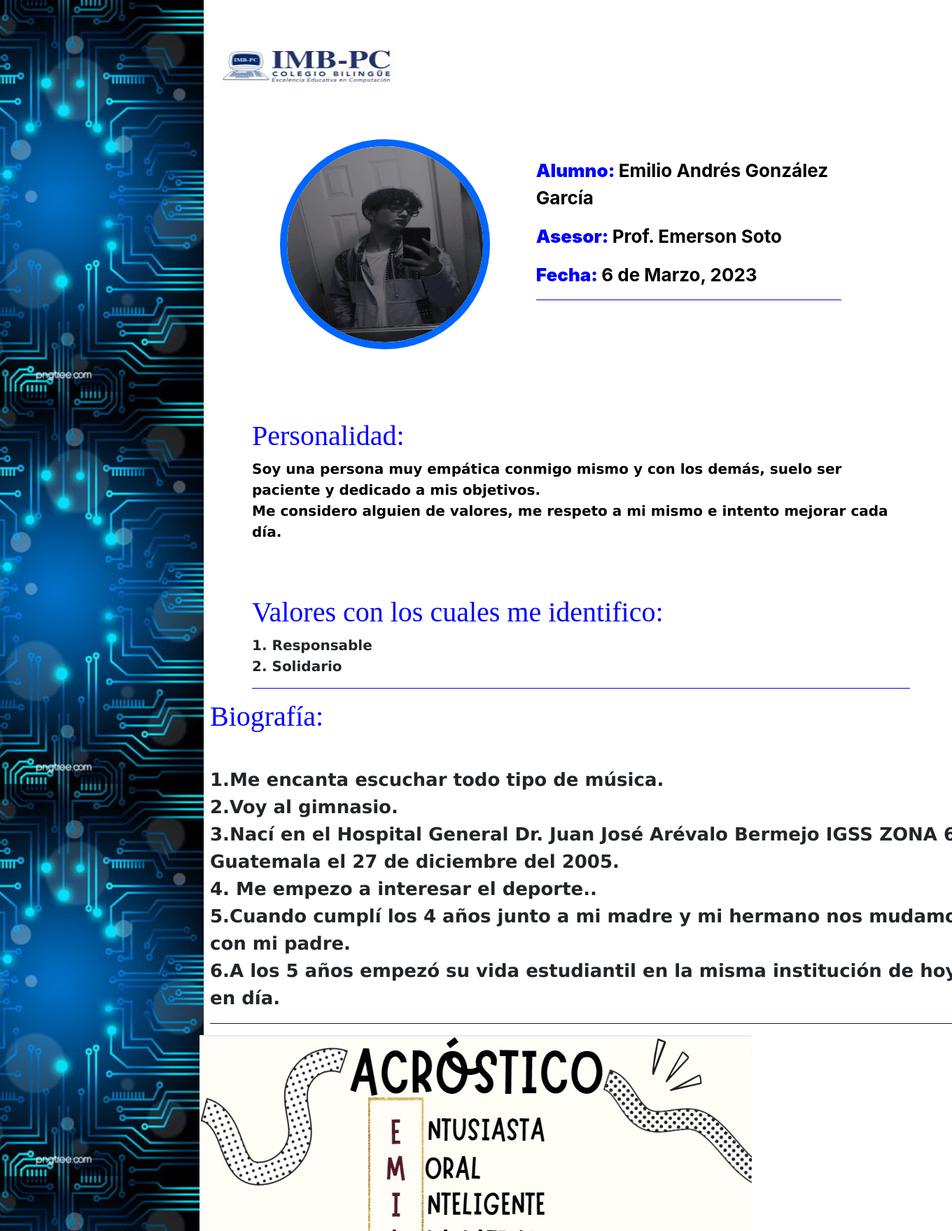
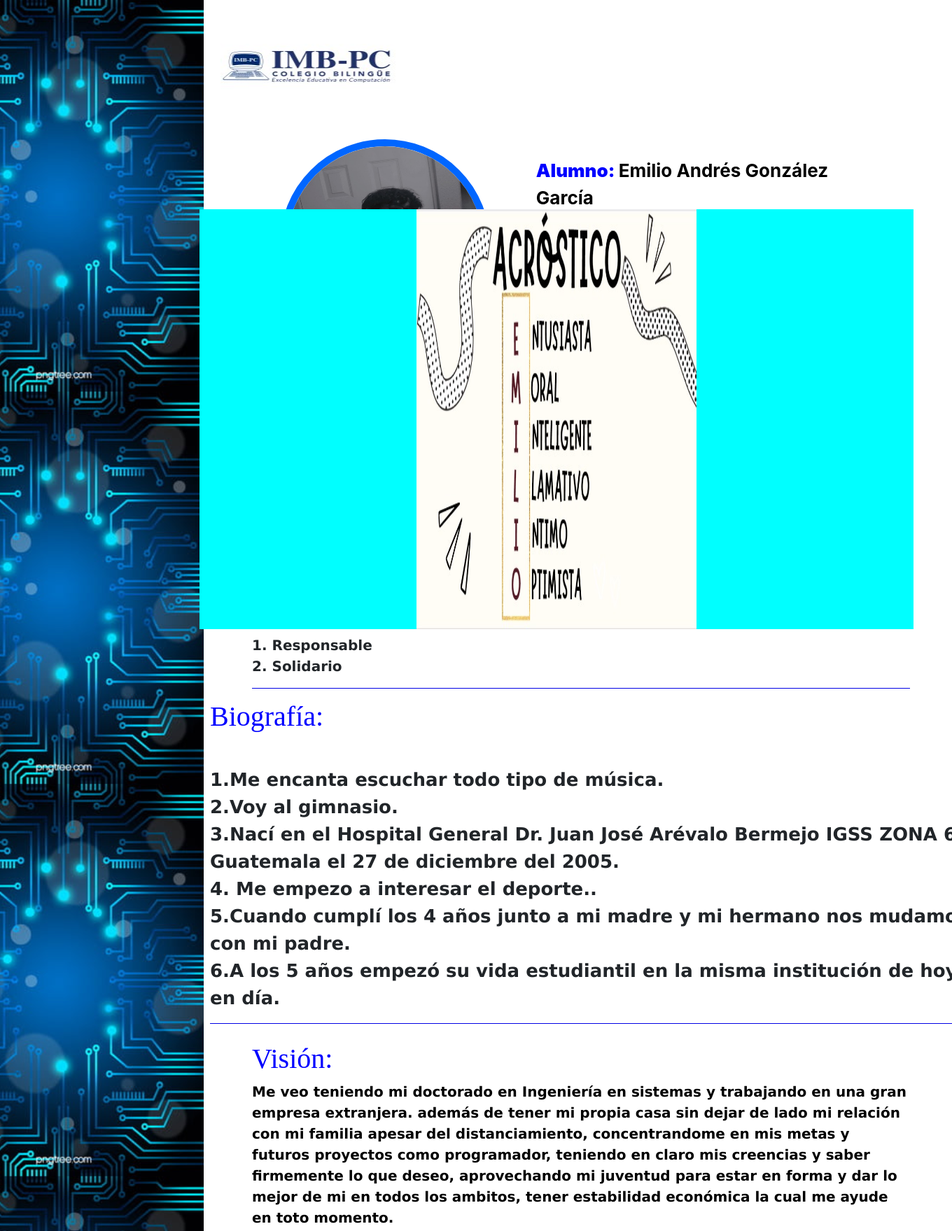
Before and after one commit to existoporcompu/Examen_Semi, a PHP site: page / in a window 1360 px wide; the page is wider, and only the part inside the window is pictured. Shown: the part 81-1840 px from the top of that part at 70% size. Run offline with PHP 8.4, Linux system fonts and the light colour scheme.

Commit message:
Add files via upload

```diff
--- a/css/Style.css
+++ b/css/Style.css
@@ -175,3 +175,18 @@ ol li{
     height:300px;
     border-radius:150px;
 }
+
+.acr{
+    background-color: aqua;
+    width: 75%;
+    height: 600px;
+    position: absolute;
+    text-align: center;
+    margin-top: 100px;
+
+}
+
+.acros{
+    width: 400px;
+    height: 600px;
+}
```
